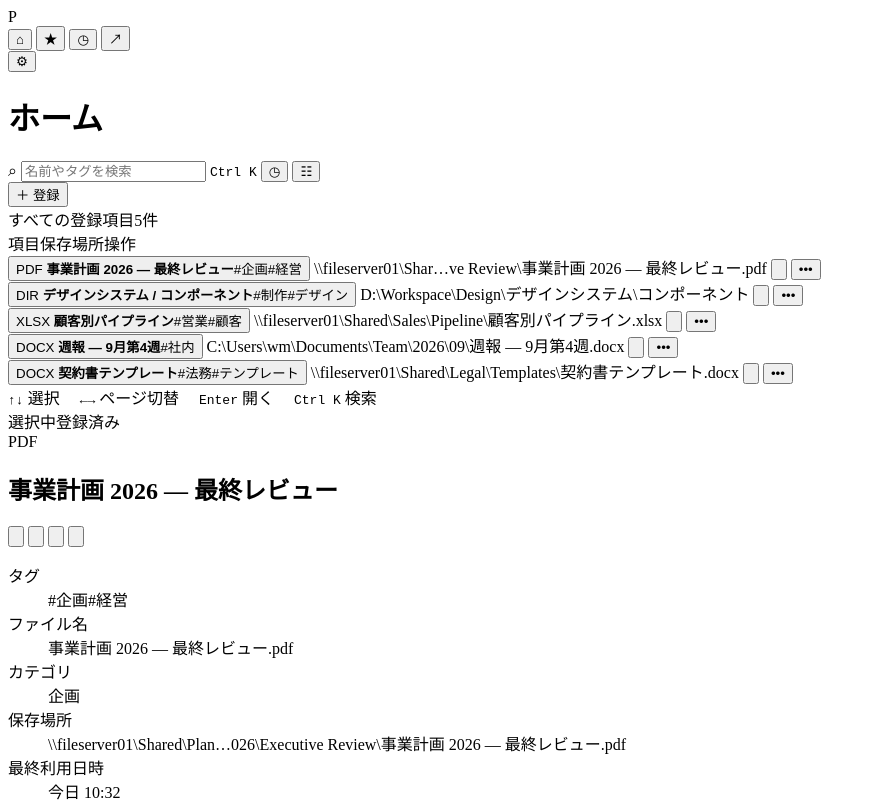
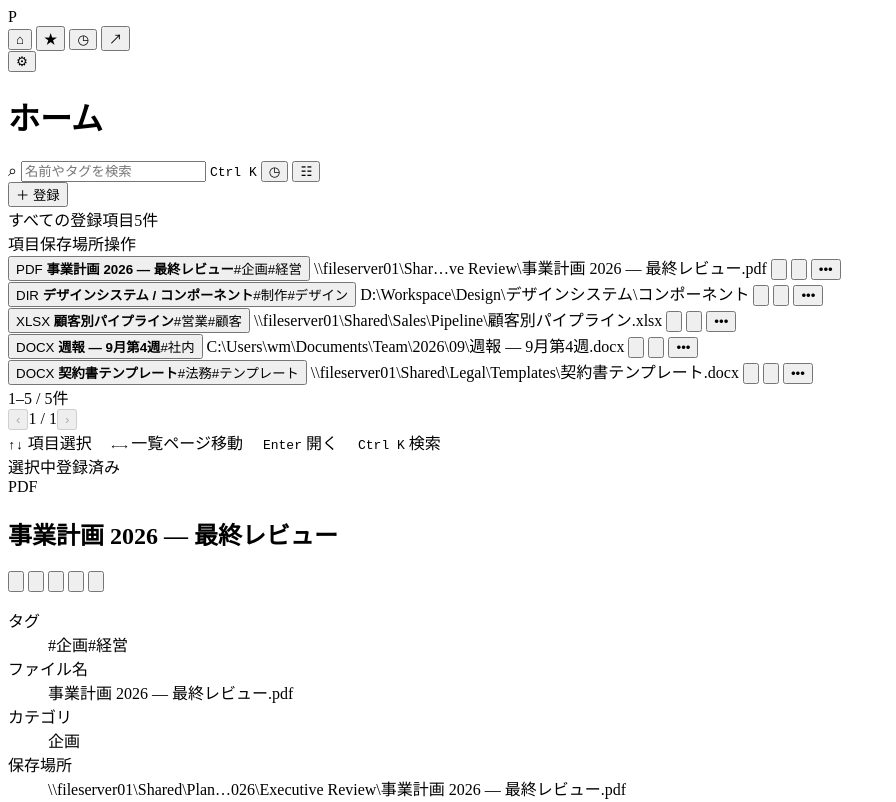
Before and after one commit to miyabito-gh/Pathly, a SvelteKit app: page / in a window 1280 px wide. Shown: the top 802 px of the page, without its empty margins (0-896 px from the left). Built offline with nearby package versions, Linux system fonts and the light colour scheme.

Commit message:
Improve list navigation and favorites

```diff
--- a/src/app.css
+++ b/src/app.css
@@ -16,8 +16,8 @@ button { color: inherit; cursor: pointer; }
 .topbar { display: flex; align-items: center; justify-content: space-between; gap: 24px; max-width: 1360px; margin: 0 auto 16px; }
 .topbar:has(.search-wrap) { display: grid; grid-template-columns: minmax(150px, 1fr) minmax(360px, 520px) minmax(150px, 1fr); }
 .topbar-add { justify-self: end; flex: 0 0 auto; white-space: nowrap; }
-.topbar-add, .management-add { border-color: #455261; color: #c5d0db; background: #232d37; box-shadow: none; font-weight: 600; }
-.topbar-add:hover, .management-add:hover { border-color: #5b6b7a; color: #e3ebf2; background: #2b3742; }
+.primary.topbar-add, .management-add { border-color: #455261; color: #c5d0db; background: #232d37; box-shadow: none; font-weight: 600; }
+.primary.topbar-add:hover, .management-add:hover { border-color: #5b6b7a; color: #e3ebf2; background: #2b3742; }
 .eyebrow, .detail-label { color: #7f8998; font-size: 11px; letter-spacing: .08em; text-transform: uppercase; }
 h1, h2, p { margin: 0; }
 h1 { font-size: 23px; letter-spacing: -.025em; }
@@ -55,9 +55,14 @@ kbd { padding: 3px 6px; border: 1px solid #3c4b5c; border-radius: 5px; color: #9
 .content-grid { display: grid; grid-template-columns: minmax(0, 1fr) minmax(260px, 306px); gap: 18px; max-width: 1360px; margin: 0 auto; }
 .list-panel, .detail-panel { min-height: min(560px, calc(100vh - 210px)); border: 1px solid #273340; border-radius: 12px; background: linear-gradient(145deg, #151c25, #131a23); box-shadow: 0 12px 30px #05090e19; }
 .list-panel { padding: 11px 13px 14px; }
-.list-head { display: grid; grid-template-columns: minmax(0, 1fr) minmax(220px, .82fr) 56px; gap: 8px; padding: 5px 11px 10px; color: #6f8295; font-size: 10px; letter-spacing: .025em; }
+.list-head { display: grid; grid-template-columns: minmax(0, 1fr) minmax(220px, .82fr) 84px; gap: 8px; padding: 5px 11px 10px; color: #6f8295; font-size: 10px; letter-spacing: .025em; }
 .item-list { display: grid; gap: 3px; }
-.item-row { position: relative; display: grid; grid-template-columns: minmax(0, 1fr) minmax(220px, .82fr) 28px 28px; align-items: center; gap: 8px; min-height: 54px; padding: 5px 7px; border: 1px solid transparent; border-radius: 8px; transition: border-color .13s ease, background .13s ease, box-shadow .13s ease; }
+.list-pagination { display: flex; align-items: center; justify-content: space-between; margin: 14px 8px 0; color: #8194a7; font-size: 10px; }
+.list-pagination > div { display: flex; align-items: center; gap: 9px; }
+.pagination-button { display: grid; place-items: center; width: 27px; height: 27px; border: 1px solid #344353; border-radius: 6px; color: #bfd5e5; background: #1a2530; font-size: 19px; line-height: 1; }
+.pagination-button:hover:not(:disabled), .pagination-button:focus-visible { border-color: #55728a; color: #e4f4ff; background: #263847; outline: none; }
+.pagination-button:disabled { cursor: default; opacity: .38; }
+.item-row { position: relative; display: grid; grid-template-columns: minmax(0, 1fr) minmax(220px, .82fr) 28px 28px 28px; align-items: center; gap: 8px; min-height: 54px; padding: 5px 7px; border: 1px solid transparent; border-radius: 8px; transition: border-color .13s ease, background .13s ease, box-shadow .13s ease; }
 .item-row:hover { border-color: #304457; background: #1a2633; }
 .item-row:focus-visible { border-color: #72bce8; background: #1b2c3b; box-shadow: 0 0 0 2px #73bde52b; outline: none; }
 .item-row.selected { border-color: #3d6a86; background: linear-gradient(90deg, #1e3648, #1b2936); box-shadow: inset 3px 0 #8dd2fa; }
@@ -77,11 +82,16 @@ kbd { padding: 3px 6px; border: 1px solid #3c4b5c; border-radius: 5px; color: #9
 .action-icon-button { width: 30px; height: 30px; border: 1px solid transparent; border-radius: 7px; color: #9fb5c7; transition: color .14s ease, border-color .14s ease, background .14s ease; }
 .action-icon-button:hover, .action-icon-button:focus-visible { border-color: #3b5365; color: #e3f4ff; background: #263746; outline: none; }
 .action-icon-button svg { width: 16px; height: 16px; fill: none; stroke: currentColor; stroke-width: 1.7; stroke-linecap: round; stroke-linejoin: round; }
+.favorite-toggle { color: #8295a7; }
+.favorite-toggle:hover, .favorite-toggle:focus-visible { color: #f4cf79; }
+.favorite-toggle.favorite-active { color: #edc66b; }
+.favorite-toggle.favorite-active svg { fill: #edc66b; stroke: #edc66b; }
+.detail-actions .favorite-toggle { border-color: #51472f; background: #29251d; }
 .item-context-menu { position: absolute; z-index: 5; top: 42px; right: 10px; display: grid; min-width: 150px; padding: 5px; border: 1px solid #394553; border-radius: 9px; background: #1d252e; box-shadow: 0 12px 28px #0008; }
 .item-context-menu button { padding: 8px 10px; border: 0; border-radius: 5px; color: #dce2e9; background: transparent; text-align: left; }
 .item-context-menu button:hover, .item-context-menu button:focus-visible { background: #2d3b48; outline: none; }
 .item-context-menu .danger-button { color: #ff9c9c; }
-.keyboard-hint { margin: 19px 8px 2px; color: #6d8193; font-size: 10px; }
+.keyboard-hint { margin: 10px 8px 2px; color: #6d8193; font-size: 10px; }
 .detail-panel { padding: 20px; }
 .detail-top { display: flex; justify-content: space-between; align-items: center; }
 .status-dot { color: #98dbb9; font-size: 10px; }
@@ -266,7 +276,7 @@ dd { margin: 0; overflow-wrap: anywhere; color: #dbe5ee; font-size: 12px; line-h
 .drop-overlay strong { color: #eff9ff; font-size: 18px; }
 .drop-overlay small { color: #9aaaba; font-size: 12px; }
 .sr-only { position: absolute; width: 1px; height: 1px; overflow: hidden; clip: rect(0, 0, 0, 0); white-space: nowrap; }
-@media (max-width: 1100px) { .workspace { padding: 24px 20px 20px; } .content-grid { grid-template-columns: minmax(0, 1fr) minmax(240px, 280px); } .list-head { grid-template-columns: minmax(0, 1fr) minmax(130px, .8fr) 56px; } .item-row { grid-template-columns: minmax(0, 1fr) minmax(130px, .8fr) 28px 28px; } .records-grid { grid-template-columns: minmax(0, 1fr) minmax(300px, 340px); } .records-table-head { grid-template-columns: 20px 42px minmax(140px, 1fr) 62px minmax(150px, 1fr) 34px; } .record-table-line { grid-template-columns: 20px minmax(0, 1fr); } .record-table-row { grid-template-columns: 42px minmax(140px, 1fr) 62px minmax(150px, 1fr) 34px; } }
+@media (max-width: 1100px) { .workspace { padding: 24px 20px 20px; } .content-grid { grid-template-columns: minmax(0, 1fr) minmax(240px, 280px); } .list-head { grid-template-columns: minmax(0, 1fr) minmax(130px, .8fr) 84px; } .item-row { grid-template-columns: minmax(0, 1fr) minmax(130px, .8fr) 28px 28px 28px; } .records-grid { grid-template-columns: minmax(0, 1fr) minmax(300px, 340px); } .records-table-head { grid-template-columns: 20px 42px minmax(140px, 1fr) 62px minmax(150px, 1fr) 34px; } .record-table-line { grid-template-columns: 20px minmax(0, 1fr); } .record-table-row { grid-template-columns: 42px minmax(140px, 1fr) 62px minmax(150px, 1fr) 34px; } }
 @media (max-width: 820px) { .content-grid { grid-template-columns: minmax(0, 1fr); } .list-panel { min-height: 320px; } .detail-panel { min-height: 250px; } .topbar:has(.search-wrap) { grid-template-columns: minmax(90px, .6fr) minmax(0, 1.4fr) auto; gap: 12px; } .management { border-radius: 10px; } .records-grid { grid-template-columns: minmax(0, 1fr); } .records-table-card { min-height: 300px; } .record-editor { min-height: 300px; } }
 @media (max-width: 560px) { .shell { grid-template-columns: 52px minmax(0, 1fr); } .sidebar { gap: 14px; padding: 12px 6px; } .nav-button { width: 38px; height: 38px; } .brand { width: 32px; height: 32px; } .workspace { padding: 18px 12px 20px; } .topbar, .topbar:has(.search-wrap) { display: flex; flex-wrap: wrap; align-items: center; gap: 12px; margin-bottom: 18px; } .topbar > div:first-child { flex: 1 1 100%; } .search-wrap { flex: 1 1 100%; order: 2; } .topbar-add { order: 1; } .list-panel { padding: 8px; } .management { padding: 16px 12px; } .management-heading { align-items: flex-start; flex-wrap: wrap; } .management-add { margin-left: auto; } .records-toolbar { align-items: flex-start; flex-direction: column; } .records-actions { justify-content: flex-start; } .records-grid { min-width: 0; } .records-table-card { overflow-x: auto; } .records-table-head, .record-table-line { min-width: 680px; } .form-columns { grid-template-columns: minmax(0, 1fr); } }
 @media (max-height: 520px) { .sidebar { position: sticky; } .content-grid { align-items: start; } .list-panel, .detail-panel { min-height: 280px; } .management { gap: 12px; padding-block: 16px; } }
--- a/src/routes/+page.svelte
+++ b/src/routes/+page.svelte
@@ -112,9 +112,14 @@
   let importPreview: ImportPreviewRow[] = [];
   let importBusy = false;
   let importMessage = '';
+  let listPage = 0;
+  const listPageSize = 50;
 
   $: filteredItems = filterItems(items, query, mode, options);
   $: results = sortMode === 'name' ? [...filteredItems].sort((a, b) => a.name.localeCompare(b.name, 'ja')) : filteredItems;
+  $: pageCount = Math.max(1, Math.ceil(results.length / listPageSize));
+  $: listPage = Math.min(listPage, pageCount - 1);
+  $: visibleResults = results.slice(listPage * listPageSize, (listPage + 1) * listPageSize);
   $: selected = results.find((item) => item.id === selectedId) ?? null;
   $: recordResults = items.filter((item) => {
     const term = recordQuery.trim().toLocaleLowerCase();
@@ -154,6 +159,32 @@
     actionMenuId = null;
   }
 
+  async function toggleFavorite(item: PathItem) {
+    if (!isTauri() || dataLoading) return;
+    dataLoading = true;
+    try {
+      await invoke('update_registered_path', {
+        id: item.id,
+        path: item.path,
+        kindHint: item.kind,
+        name: item.name,
+        tags: item.tags,
+        category: item.category || null,
+        memo: item.memo,
+        favorite: !item.favorite,
+        excluded: item.excluded
+      });
+      await refreshItems();
+      toast = item.favorite ? 'お気に入りから解除しました' : 'お気に入りに登録しました';
+      window.setTimeout(() => (toast = ''), 2200);
+    } catch (error) {
+      toast = `お気に入りを更新できませんでした: ${String(error)}`;
+      window.setTimeout(() => (toast = ''), 4000);
+    } finally {
+      dataLoading = false;
+    }
+  }
+
   function goHome() {
     manageOpen = false;
     mode = 'all';
@@ -191,28 +222,23 @@
     const nextIndex = index < 0
       ? (delta > 0 ? 0 : rows.length - 1)
       : Math.min(rows.length - 1, Math.max(0, index + delta));
-    const nextItem = results[nextIndex];
+    const nextItem = visibleResults[nextIndex];
     if (nextItem) select(nextItem);
     rows[nextIndex]?.querySelector<HTMLButtonElement>('.item-main')?.focus();
   }
 
-  async function changeHomePage(delta: number) {
-    const pages: HomeMode[] = ['all', 'favorites', 'recent', 'frequent'];
-    const currentIndex = pages.indexOf(mode);
-    const nextIndex = (currentIndex + delta + pages.length) % pages.length;
-    mode = pages[nextIndex];
-    manageOpen = false;
-    query = '';
-    historyOpen = false;
+  async function changeListPage(delta: number) {
+    const nextPage = Math.min(pageCount - 1, Math.max(0, listPage + delta));
+    if (nextPage === listPage) return;
+    listPage = nextPage;
     actionMenuId = null;
     await tick();
-    const firstItem = results[0];
+    const firstItem = visibleResults[delta > 0 ? 0 : visibleResults.length - 1];
     if (firstItem) {
       select(firstItem);
       await tick();
-      document.querySelector<HTMLButtonElement>('.item-list .item-main')?.focus();
-    } else {
-      document.querySelectorAll<HTMLButtonElement>('.sidebar nav .nav-button')[nextIndex]?.focus();
+      const rowIndex = delta > 0 ? 0 : visibleResults.length - 1;
+      document.querySelectorAll<HTMLButtonElement>('.item-list .item-main')[rowIndex]?.focus();
     }
   }
 
@@ -848,7 +874,7 @@
     const editingText = target?.closest('input, textarea, select, [contenteditable="true"]');
     if ((event.key === 'ArrowLeft' || event.key === 'ArrowRight') && !event.altKey && !event.ctrlKey && !event.metaKey && !manageOpen && !transferDialog && !editingText) {
       event.preventDefault();
-      void changeHomePage(event.key === 'ArrowRight' ? 1 : -1);
+      void changeListPage(event.key === 'ArrowRight' ? 1 : -1);
     } else if ((event.ctrlKey || event.metaKey) && event.key.toLowerCase() === 'k') {
       event.preventDefault();
       searchInput?.focus();
@@ -1093,13 +1119,14 @@
           {#if results.length}
             <div class="list-head"><span>項目</span><span>保存場所</span><span class="sr-only">操作</span></div>
             <div class="item-list">
-              {#each results as item (item.id)}
+              {#each visibleResults as item (item.id)}
                 <article class:selected={selected?.id === item.id} class="item-row" onpointerdown={(event) => handleRowPointerDown(event, item)} onpointerup={(event) => handleRowPointerUp(event, item)}>
                   <button class="item-main" aria-label={`${item.name}を開く`} onclick={(event) => { event.stopPropagation(); select(item); void openItem(item); }}>
                     <span class:item-folder={item.kind === 'folder'} class="type-badge">{item.kind === 'folder' ? 'DIR' : item.extension}</span>
                     <span class="item-copy"><strong>{item.name}</strong><span class="tags">{#each item.tags as tag}<span>#{tag}</span>{/each}</span></span>
                   </button>
                   <span class="path" title={item.path}>{narrowPath(item.path)}</span>
+                  <button class:favorite-active={item.favorite} class="icon-button action-icon-button favorite-toggle" aria-label={item.favorite ? `${item.name}をお気に入りから解除` : `${item.name}をお気に入りに登録`} title={item.favorite ? 'お気に入り解除' : 'お気に入り登録'} onclick={(event) => { event.stopPropagation(); void toggleFavorite(item); }}><svg viewBox="0 0 24 24" aria-hidden="true"><path d="m12 3 2.8 5.7 6.2.9-4.5 4.4 1.1 6.2-5.6-3-5.6 3 1.1-6.2L3 9.6l6.2-.9z"/></svg></button>
                   <button class="icon-button action-icon-button" aria-label={`${item.name}の場所を開く`} title="場所を開く" onclick={(event) => { event.stopPropagation(); openLocation(item); }}><svg viewBox="0 0 24 24" aria-hidden="true"><path d="M3 7.5h7l2 2h9v9a2 2 0 0 1-2 2H5a2 2 0 0 1-2-2z"/><path d="M3 7V5a2 2 0 0 1 2-2h5l2 2h5"/></svg></button>
                   <button class="icon-button subdued" aria-label={`${item.name}のその他の操作`} title="その他の操作" aria-expanded={actionMenuId === item.id} onclick={(event) => { event.stopPropagation(); select(item); actionMenuId = actionMenuId === item.id ? null : item.id; }}>•••</button>
                   {#if actionMenuId === item.id}
@@ -1112,7 +1139,11 @@
                 </article>
               {/each}
             </div>
-            <div class="keyboard-hint"><kbd>↑</kbd><kbd>↓</kbd> 選択　 <kbd>←</kbd><kbd>→</kbd> ページ切替　 <kbd>Enter</kbd> 開く　 <kbd>Ctrl K</kbd> 検索</div>
+            <div class="list-pagination">
+              <span>{listPage * listPageSize + 1}–{Math.min((listPage + 1) * listPageSize, results.length)} / {results.length}件</span>
+              <div><button class="pagination-button" disabled={listPage === 0} aria-label="前のページ" onclick={() => void changeListPage(-1)}>‹</button><span>{listPage + 1} / {pageCount}</span><button class="pagination-button" disabled={listPage >= pageCount - 1} aria-label="次のページ" onclick={() => void changeListPage(1)}>›</button></div>
+            </div>
+            <div class="keyboard-hint"><kbd>↑</kbd><kbd>↓</kbd> 項目選択　 <kbd>←</kbd><kbd>→</kbd> 一覧ページ移動　 <kbd>Enter</kbd> 開く　 <kbd>Ctrl K</kbd> 検索</div>
           {:else}
             <div class="empty-state"><div class="empty-icon">⌕</div><h2>見つかりません</h2><p>名前やタグを変えるか、検索オプションを開いてください。</p></div>
           {/if}
@@ -1123,6 +1154,7 @@
             <div class="detail-top"><span class="detail-label">選択中</span><span class="status-dot">登録済み</span></div>
             <div class="detail-title"><span class:item-folder={selected.kind === 'folder'} class="type-badge large">{selected.kind === 'folder' ? 'DIR' : selected.extension}</span><h2>{selected.name}</h2></div>
             <div class="detail-actions" aria-label="項目の操作">
+              <button class:favorite-active={selected.favorite} class="icon-button action-icon-button favorite-toggle" aria-label={selected.favorite ? 'お気に入りから解除' : 'お気に入りに登録'} title={selected.favorite ? 'お気に入り解除' : 'お気に入り登録'} onclick={() => void toggleFavorite(selected)}><svg viewBox="0 0 24 24" aria-hidden="true"><path d="m12 3 2.8 5.7 6.2.9-4.5 4.4 1.1 6.2-5.6-3-5.6 3 1.1-6.2L3 9.6l6.2-.9z"/></svg></button>
               <button class="icon-button action-icon-button detail-open" aria-label={`${selected.name}を開く`} title="開く (Enter)" onclick={() => openItem(selected)}><svg viewBox="0 0 24 24" aria-hidden="true"><path d="M14 3h7v7M10 14 21 3M19 13v6a2 2 0 0 1-2 2H5a2 2 0 0 1-2-2V7a2 2 0 0 1 2-2h6" /></svg></button>
               <button class="icon-button action-icon-button" aria-label="保存場所を開く" title="保存場所を開く" onclick={() => openLocation(selected)}><svg viewBox="0 0 24 24" aria-hidden="true"><path d="M3 7.5h7l2 2h9v9a2 2 0 0 1-2 2H5a2 2 0 0 1-2-2z"/><path d="M3 7V5a2 2 0 0 1 2-2h5l2 2h5"/></svg></button>
               <button class="icon-button action-icon-button" aria-label="編集" title="編集" onclick={() => beginEditItem(selected)}><svg viewBox="0 0 24 24" aria-hidden="true"><path d="m14 5 5 5M4 20l4.2-.9L19 8.3a2.1 2.1 0 0 0-3-3L5.2 16.1z"/><path d="M13 20h8"/></svg></button>
```
